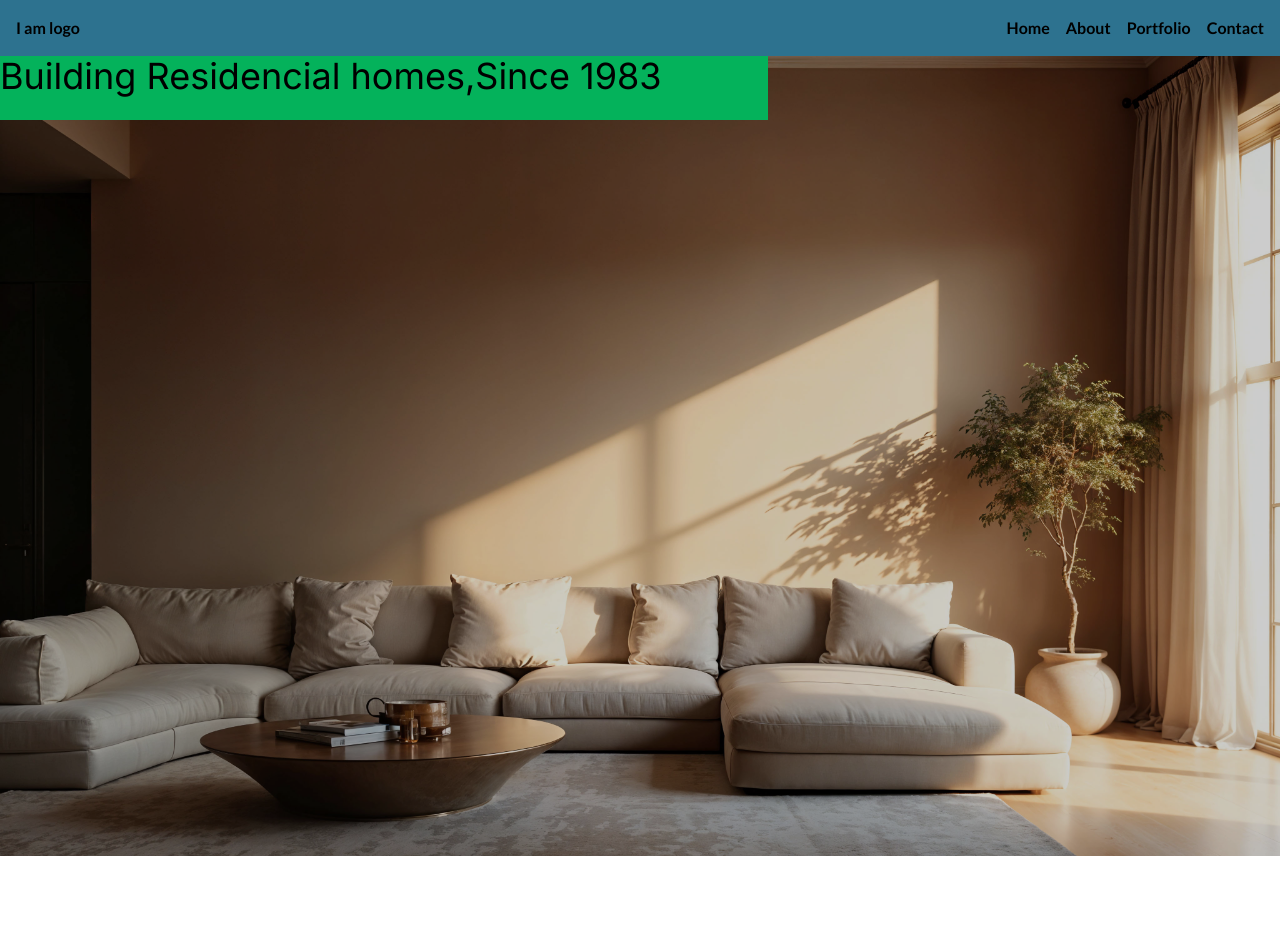
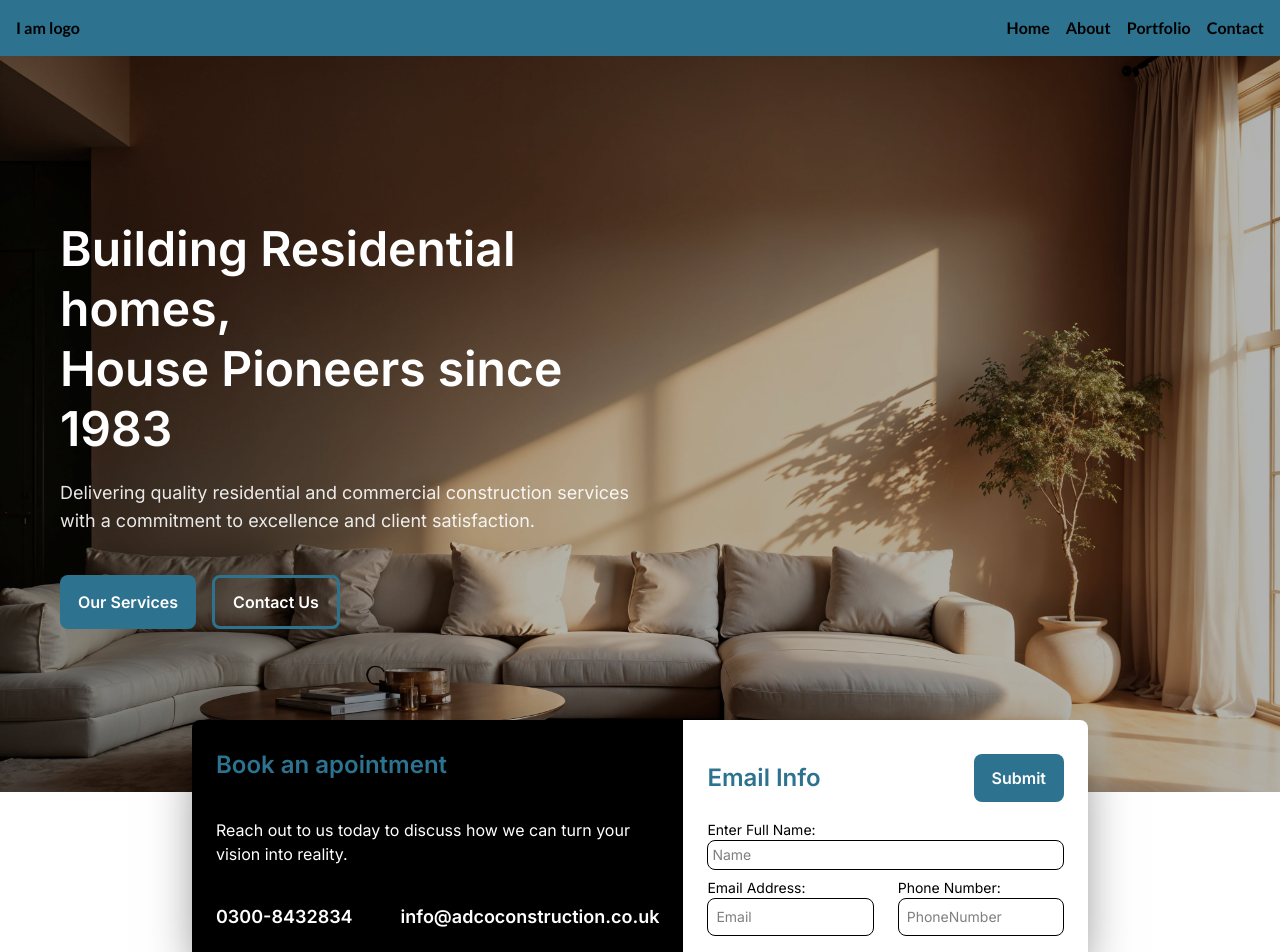
Before and after one commit to abdullahnadeemdev/RealEstate, a React (Vite) app: page / in a window 1280 px wide. Shown: the top 952 px of the page. Before the commit the page ends 856 px from the top, so only its background shows below. Built offline with nearby package versions, Linux system fonts and the light colour scheme.

Commit message:
completed hero

```diff
--- /dev/null
+++ b/src/components/Home/FloatingDiv/FloatingDiv.jsx
@@ -0,0 +1,66 @@
+import React from "react";
+import Button from "../../shared/Button";
+
+const FloatingDiv = () => {
+  return (
+    <div className="absolute z-10 -bottom-50 md:-bottom-40 px-6 lg:px-0 mx-auto text-white h-60 flex flex-col md:flex-row lg:w-[90vw] xl:w-[70vw] max-w-300 left-0 right-0 rounded-lg shadow-none md:shadow-2xl shadow-black/60">
+      <div className="bg-text-prim p-6 flex-1 flex flex-col justify-around rounded-lg md:rounded-r-none ">
+        <p className=" text-xl md:text-2xl text-main font-semibold">
+          Book an apointment
+        </p>
+
+        <p className="my-7 text-xs md:text-base">
+          Reach out to us today to discuss how we can turn your vision into
+          reality.
+        </p>
+
+        <span className="text-xs md:text-sm lg:text-lg text-textLight font-semibold flex flex-col md:flex-row text-center md:text-start">
+          <p className="mr-6 text-nowrap">0300-8432834</p>
+          <p className="ml-0 sm:ml-6 ">info@adcoconstruction.co.uk</p>
+        </span>
+      </div>
+
+      <div className="bg-textLight p-6 text-text-prim flex-1 rounded-lg md:rounded-l-none shadow-2xl shadow-black/60 md:shadow-none">
+        <div className="flex items-center justify-between">
+          <p className=" text-xl md:text-2xl text-main font-semibold">
+            Email Info
+          </p>
+
+          <Button className="text-xs md:text-sm -translate-y-2.5">
+            Submit
+          </Button>
+        </div>
+
+        <span className="flex flex-col mt-2 text-xs md:text-sm">
+          <label>Enter Full Name:</label>
+          <input
+            type="text"
+            placeholder="Name"
+            className="border p-1 rounded-lg w-full"
+          />
+        </span>
+
+        <span className="grid grid-cols-2 gap-6 w-full text-xs md:text-sm">
+          <span className="flex flex-col mt-2">
+            <label>Email Address:</label>
+            <input
+              type="email"
+              placeholder="Email"
+              className="border p-2 rounded-lg w-full"
+            />
+          </span>
+          <span className="flex flex-col mt-2">
+            <label>Phone Number:</label>
+            <input
+              type="text"
+              placeholder="PhoneNumber"
+              className="border p-2 rounded-lg w-full "
+            />
+          </span>
+        </span>
+      </div>
+    </div>
+  );
+};
+
+export default FloatingDiv;
--- a/src/components/Home/Hero/index.jsx
+++ b/src/components/Home/Hero/index.jsx
@@ -1,28 +1,32 @@
 import { homeInterior } from "../../../assets/images";
+import Button from "../../shared/Button";
 
 const Hero = () => {
   return (
-    <div className="max-h-screen bg-black">
-      <div className="h-screen opacity-80">
-        <img
-          src={homeInterior}
-          alt="homePic"
-          className="object-cover h-full w-full absolute  z-0"
-        />
+    <div className="relative w-full h-[92vh] bg-black overflow-hidden">
+      <img
+        src={homeInterior}
+        alt="homePic"
+        className="absolute inset-0 h-full w-full object-cover z-0 opacity-70"
+      />
 
-        <div className="relative z-10 bg-green-400 max-w-[60%]">
-          <p className="text-text-prim text-4xl text-wrap">
-            Building Residencial homes,Since 1983
+      <div className="relative z-10 h-full max-w-360 mx-auto flex items-center px-6 md:px-15 text-center md:text-start">
+        <div className="max-w-150 text-white">
+          <h1 className="text-2xl lg:text-4xl xl:text-5xl font-semibold leading-tight">
+            Building Residential homes, <br />
+            House Pioneers since 1983
+          </h1>
+          <p className="mt-5 text-sm lg:mr-0 lg:text-base xl:text-lg opacity-90">
+            Delivering quality residential and commercial construction services
+            with a commitment to excellence and client satisfaction.
           </p>
-          <p></p>
-          <div>
-            <button></button>
-            <button></button>
+          <div className="mt-5 flex gap-4 justify-center md:justify-start">
+            <Button>Our Services</Button>
+            <Button variant="outlined">Contact Us</Button>
           </div>
         </div>
       </div>
     </div>
   );
 };
-
 export default Hero;
--- /dev/null
+++ b/src/components/shared/Button/index.jsx
@@ -0,0 +1,14 @@
+import React from "react";
+
+const Button = ({ className, variant, children, ...props }) => {
+  return (
+    <button
+      className={`mt-5 bg-main px-4.5 py-3 rounded-lg text-xs sm:text-sm lg:text-base text-textLight font-semibold  cursor-pointer hover:bg-secondary hover:scale-110 ${variant === "outlined" ? "bg-transparent border-3 border-main!" : ""} ${className}`}
+      {...props}
+    >
+      {children}
+    </button>
+  );
+};
+
+export default Button;
--- a/src/components/shared/Layout/index.jsx
+++ b/src/components/shared/Layout/index.jsx
@@ -3,7 +3,7 @@ import Navbar from "../Navbar";
 
 const Layout = ({ children }) => {
   return (
-    <div>
+    <div className="max-w-360 mx-auto">
       <Navbar />
       <div>{children}</div>
       {/* footer */}
--- a/src/index.css
+++ b/src/index.css
@@ -13,6 +13,8 @@
   --color-border-clr: #f49e4c;
   --color-text-prim: #000000;
   --color-text-hover: #E4FFE1;
+  --color-textLight: #ffffff;
+
 
   --breakpoint-2xs: 320px;
   --breakpoint-xs: 425px;
@@ -35,5 +37,6 @@
     --color-border-clr: #fbbf24;
     --color-text-prim: #f8fafc;
     --color-text-hover: #ffffff;
+     --color-textLight: #000000;
   }
 }
--- a/src/pages/HomeP/index.jsx
+++ b/src/pages/HomeP/index.jsx
@@ -1,10 +1,12 @@
 import React from "react";
 import Hero from "../../components/Home/Hero";
+import FloatingDiv from "../../components/Home/FloatingDiv/FloatingDiv";
 
 const index = () => {
   return (
-    <div className="max-w-360">
+    <div className="max-w-360! h-900">
       <Hero />
+      <FloatingDiv />
     </div>
   );
 };
```
